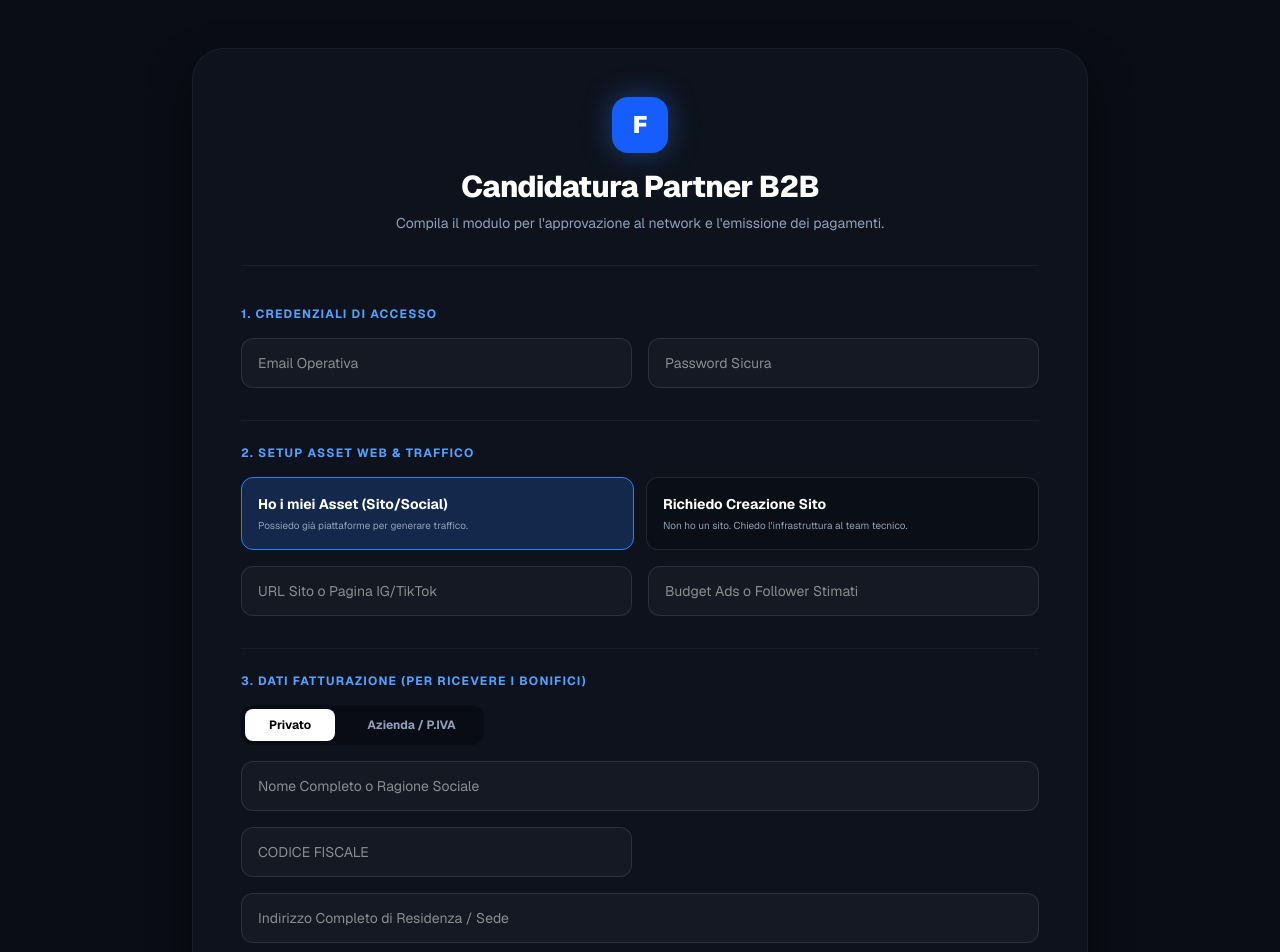
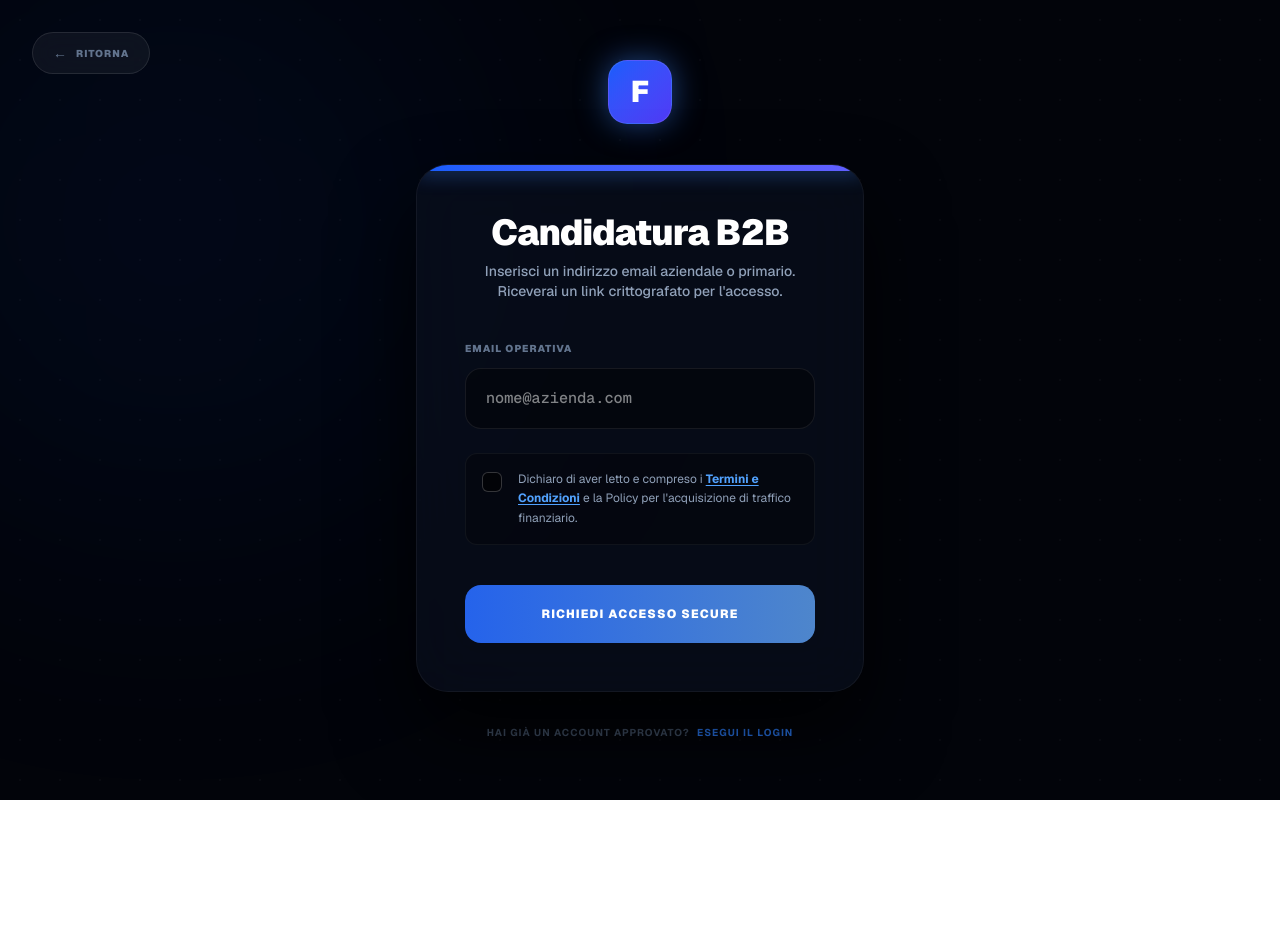
Before and after one commit to gabrielecrestini/financepartner, a Next.js app: page /signup in a window 1280 px wide. Shown: the top 952 px of the page. After the commit the page ends 800 px from the top, so only its background shows below. Built offline with nearby package versions, Linux system fonts and the light colour scheme.

Commit message:
Aggiornamento God-Tier: Nuova Dashboard Animata, S2S Integrato, Gateway Auth e Signup a norma

```diff
--- a/app/signup/page.js
+++ b/app/signup/page.js
@@ -1,181 +1,175 @@
 "use client";
 
 import { useState } from 'react';
-import { supabase } from '../../lib/supabaseClient';
-import { useRouter } from 'next/navigation';
+import { supabase } from '../lib/supabaseClient';
 import Link from 'next/link';
 
-export default function Signup() {
-  const router = useRouter();
-  const [loading, setLoading] = useState(false);
-  const [message, setMessage] = useState({ text: '', type: '' });
+export default function SignUp() {
+  const [email, setEmail] = useState('');
+  const [acceptedTerms, setAcceptedTerms] = useState(false);
+  const [status, setStatus] = useState('idle'); // 'idle', 'loading', 'success', 'error'
+  const [errorMessage, setErrorMessage] = useState('');
 
-  // Stato completo di tutto il form di iscrizione
-  const [formData, setFormData] = useState({
-    email: '', password: '',
-    full_name: '', entity_type: 'privato', tax_id: '', vat_number: '', address: '', payment_info: '', // KYC
-    experience_level: 'expert', registered_website: '', traffic_volume: '', // Traffico
-    acceptedTerms: false
-  });
+  const handleSignUp = async (e) => {
+    e.preventDefault();
 
-  const handleChange = (e) => {
-    const { name, value, type, checked } = e.target;
-    setFormData(prev => ({ ...prev, [name]: type === 'checkbox' ? checked : value }));
-  };
-
-  const handleSignup = async (e) => {
-    e.preventDefault();
-    setLoading(true);
-    setMessage({ text: '', type: '' });
-
-    if (!formData.acceptedTerms) {
-      setMessage({ text: 'Devi accettare i Termini e Condizioni per registrarti.', type: 'error' });
-      setLoading(false); return;
+    // Blocco di sicurezza se non accetta i termini
+    if (!acceptedTerms) {
+      setErrorMessage('Devi accettare i Termini e Condizioni per accedere al Network.');
+      setStatus('error');
+      setTimeout(() => setStatus('idle'), 4000);
+      return;
     }
 
-    // 1. Crea l'utente nel sistema di Auth
-    const { data, error } = await supabase.auth.signUp({
-      email: formData.email,
-      password: formData.password
+    setStatus('loading');
+    setErrorMessage('');
+
+    // Generazione del Magic Link direzionato al nostro Gateway di Sicurezza
+    const { error } = await supabase.auth.signInWithOtp({
+      email,
+      options: {
+        emailRedirectTo: `${window.location.origin}/auth/verify`,
+      },
     });
 
     if (error) {
-      setMessage({ text: error.message, type: 'error' });
-      setLoading(false); return;
+      setErrorMessage(error.message);
+      setStatus('error');
+      setTimeout(() => setStatus('idle'), 5000);
+    } else {
+      setStatus('success');
     }
-
-    if (data.user) {
-      // 2. Salva tutti i dati nel Profilo
-      const needsSite = formData.experience_level === 'beginner';
-      const cleanWebsite = needsSite ? 'Richiesta Creazione Sito da Admin' : formData.registered_website;
-
-      const { error: profileError } = await supabase
-        .from('profiles')
-        .upsert([{
-          id: data.user.id,
-          email: formData.email,
-          full_name: formData.full_name,
-          entity_type: formData.entity_type,
-          tax_id: formData.tax_id.toUpperCase(),
-          vat_number: formData.vat_number,
-          address: formData.address,
-          payment_info: formData.payment_info.toUpperCase(),
-          experience_level: formData.experience_level,
-          registered_website: cleanWebsite,
-          traffic_volume: formData.traffic_volume,
-          needs_website: needsSite,
-          traffic_status: 'pending',
-          kyc_status: 'pending',
-          wallet_pending: 0,
-          wallet_approved: 0
-        }]);
-
-      if (profileError) {
-        setMessage({ text: `Errore salvataggio dati: ${profileError.message}`, type: 'error' });
-      } else {
-        // Messaggio chiaro per la conferma Email
-        setMessage({ text: '✅ Candidatura Inviata! Abbiamo inviato un LINK DI ACCESSO alla tua email. Cliccalo per attivare l\'account.', type: 'success' });
-      }
-    }
-    setLoading(false);
   };
 
   return (
-    <div className="relative flex min-h-screen items-center justify-center overflow-x-hidden bg-[#0A0D16] py-12 px-4 sm:px-6 lg:px-8 font-sans">
+    <div className="min-h-screen bg-[#02040A] text-slate-300 font-sans flex flex-col items-center justify-center p-4 sm:p-6 relative overflow-hidden selection:bg-blue-500/30">
 
+      {/* MOTORE CSS E ANIMAZIONI */}
       <style dangerouslySetInnerHTML={{__html: `
-        .glass-panel { background: rgba(15, 20, 31, 0.8); backdrop-filter: blur(24px); border: 1px solid rgba(255, 255, 255, 0.05); box-shadow: 0 20px 40px 0 rgba(0, 0, 0, 0.5); }
-        .data-input { background: rgba(255, 255, 255, 0.03); border: 1px solid rgba(255, 255, 255, 0.1); color: white; transition: all 0.3s ease; }
-        .data-input:focus { border-color: #3B82F6; box-shadow: 0 0 0 2px rgba(59, 130, 246, 0.2); outline: none; }
-        .custom-checkbox { appearance: none; background-color: rgba(255,255,255,0.05); margin: 0; width: 1.2em; height: 1.2em; border: 1px solid rgba(255,255,255,0.2); border-radius: 0.3em; display: grid; place-content: center; cursor: pointer; flex-shrink: 0;}
-        .custom-checkbox:checked { background-color: #3B82F6; border-color: #3B82F6; }
-        .custom-checkbox:checked::before { content: "✔"; font-size: 0.8em; font-weight: bold; color: white; transform: scale(1); }
+        @import url('https://fonts.googleapis.com/css2?family=Inter:wght@400;500;700;900&display=swap');
+        body { font-family: 'Inter', sans-serif; }
+
+        @keyframes fadeUp { from { opacity: 0; transform: translateY(30px) scale(0.95); } to { opacity: 1; transform: translateY(0) scale(1); } }
+        @keyframes shimmerBtn { 0% { background-position: -200% center; } 100% { background-position: 200% center; } }
+        @keyframes pulseGlow { 0%, 100% { opacity: 0.3; transform: scale(1); } 50% { opacity: 0.5; transform: scale(1.05); } }
+
+        .glass-panel { background: rgba(11, 18, 33, 0.6); backdrop-filter: blur(30px); -webkit-backdrop-filter: blur(30px); border: 1px solid rgba(255, 255, 255, 0.05); box-shadow: 0 40px 80px rgba(0,0,0,0.8); border-radius: 2rem; animation: fadeUp 0.8s cubic-bezier(0.16, 1, 0.3, 1) forwards; }
+        .input-premium { background: rgba(0, 0, 0, 0.4); border: 1px solid rgba(255, 255, 255, 0.08); color: white; padding: 18px 20px; border-radius: 1rem; width: 100%; outline: none; transition: all 0.3s ease; font-size: 0.95rem; font-weight: 500; }
+        .input-premium:focus { border-color: #3B82F6; background: rgba(0, 0, 0, 0.7); box-shadow: inset 0 0 0 1px #3B82F6, 0 0 20px rgba(59,130,246,0.15); }
+
+        .btn-shimmer { position: relative; overflow: hidden; background-size: 200% auto; transition: all 0.3s ease; background-image: linear-gradient(90deg, rgba(37,99,235,1) 0%, rgba(96,165,250,0.8) 50%, rgba(37,99,235,1) 100%); }
+        .btn-shimmer:hover { animation: shimmerBtn 2.5s linear infinite; transform: translateY(-2px); box-shadow: 0 15px 30px -10px rgba(59,130,246,0.8); }
+
+        .bg-grid { background-image: radial-gradient(rgba(255,255,255,0.05) 1px, transparent 1px); background-size: 40px 40px; }
+
+        /* Checkbox Custom God-Tier */
+        .custom-checkbox { appearance: none; background-color: rgba(0,0,0,0.5); margin: 0; font: inherit; color: currentColor; width: 20px; height: 20px; border: 1px solid rgba(255,255,255,0.2); border-radius: 6px; display: grid; place-content: center; cursor: pointer; transition: all 0.2s ease; }
+        .custom-checkbox::before { content: ""; width: 10px; height: 10px; transform: scale(0); transition: 120ms transform ease-in-out; box-shadow: inset 1em 1em white; transform-origin: center; clip-path: polygon(14% 44%, 0 65%, 50% 100%, 100% 16%, 80% 0%, 43% 62%); }
+        .custom-checkbox:checked { background-color: #3B82F6; border-color: #3B82F6; box-shadow: 0 0 15px rgba(59,130,246,0.5); }
+        .custom-checkbox:checked::before { transform: scale(1); }
       `}} />
 
-      <div className="relative z-10 w-full max-w-4xl glass-panel rounded-[2rem] p-6 sm:p-12">
-        <div className="text-center mb-10 border-b border-white/5 pb-8">
-          <div className="mx-auto mb-4 flex h-14 w-14 items-center justify-center rounded-2xl bg-blue-600 shadow-[0_0_30px_rgba(59,130,246,0.4)]">
-            <span className="text-white text-2xl font-black">F</span>
+      {/* SFONDI E LUCI */}
+      <div className="absolute inset-0 z-0 bg-grid opacity-50 pointer-events-none"></div>
+      <div className="absolute top-[-10%] left-[-10%] w-[600px] h-[600px] bg-blue-600/20 rounded-full blur-[150px] pointer-events-none" style={{ animation: 'pulseGlow 8s infinite' }}></div>
+
+      {/* TASTO BACK */}
+      <Link href="/" className="absolute top-8 left-8 z-50 text-[10px] font-black text-slate-500 uppercase tracking-widest hover:text-white transition-colors bg-white/5 hover:bg-white/10 px-5 py-2.5 rounded-full border border-white/10 backdrop-blur-md flex items-center gap-2">
+        <span className="text-sm">←</span> Ritorna
+      </Link>
+
+      <div className="w-full max-w-md z-10">
+
+        {/* LOGO */}
+        <div className="flex justify-center mb-10">
+          <div className="w-16 h-16 bg-gradient-to-br from-blue-600 to-indigo-600 rounded-[1.2rem] flex items-center justify-center font-black text-white text-3xl shadow-[0_0_30px_rgba(59,130,246,0.5)] border border-white/10">
+            F
           </div>
-          <h2 className="text-3xl font-extrabold text-white tracking-tight">Candidatura Partner B2B</h2>
-          <p className="text-sm text-slate-400 mt-2">Compila il modulo per l'approvazione al network e l'emissione dei pagamenti.</p>
         </div>
 
-        <form onSubmit={handleSignup} className="space-y-8">
+        <div className="glass-panel p-8 sm:p-12 relative overflow-hidden">
+          <div className="absolute top-0 left-0 w-full h-1.5 bg-gradient-to-r from-blue-600 to-indigo-500 shadow-[0_0_20px_rgba(59,130,246,0.8)]"></div>
 
-          {/* 1. CREDENZIALI */}
-          <div className="space-y-4">
-            <h3 className="text-xs font-bold text-blue-400 uppercase tracking-widest">1. Credenziali di Accesso</h3>
-            <div className="grid grid-cols-1 sm:grid-cols-2 gap-4">
-              <input type="email" required name="email" value={formData.email} onChange={handleChange} className="data-input w-full rounded-xl px-4 py-3.5 text-sm" placeholder="Email Operativa" />
-              <input type="password" required name="password" minLength="6" value={formData.password} onChange={handleChange} className="data-input w-full rounded-xl px-4 py-3.5 text-sm" placeholder="Password Sicura" />
+          <h2 className="text-3xl sm:text-4xl font-black text-white tracking-tight mb-2 text-center">Candidatura B2B</h2>
+          <p className="text-sm text-slate-400 text-center font-medium mb-10">Inserisci un indirizzo email aziendale o primario. Riceverai un link crittografato per l'accesso.</p>
+
+          {/* STATO SUCCESSO */}
+          {status === 'success' ? (
+            <div className="text-center animate-[fadeUp_0.5s_ease-out_forwards]">
+              <div className="w-20 h-20 bg-emerald-500/10 border border-emerald-500/30 text-emerald-400 rounded-full flex items-center justify-center text-4xl mx-auto mb-6 shadow-[0_0_30px_rgba(16,185,129,0.3)]">
+                ✓
+              </div>
+              <h3 className="text-2xl font-black text-white mb-3">Terminale Autorizzato</h3>
+              <p className="text-sm text-slate-400 leading-relaxed mb-8">
+                Abbiamo inviato un pacchetto di accesso sicuro a <strong className="text-white">{email}</strong>.<br/>Controlla la tua casella di posta (anche nello spam) e clicca sul pulsante per entrare nel network.
+              </p>
+              <button onClick={() => setStatus('idle')} className="text-[10px] font-black uppercase tracking-widest text-slate-500 hover:text-white transition-colors underline underline-offset-4">
+                Usa un'altra email
+              </button>
             </div>
-          </div>
+          ) : (
+            /* FORM DI REGISTRAZIONE */
+            <form onSubmit={handleSignUp} className="space-y-6">
 
-          {/* 2. TRAFFICO E SITO */}
-          <div className="space-y-4 border-t border-white/5 pt-6">
-            <h3 className="text-xs font-bold text-blue-400 uppercase tracking-widest">2. Setup Asset Web & Traffico</h3>
-            <div className="grid grid-cols-1 sm:grid-cols-2 gap-3 mb-4">
-              <div onClick={() => setFormData({...formData, experience_level: 'expert'})} className={`cursor-pointer p-4 rounded-xl border transition-all ${formData.experience_level === 'expert' ? 'bg-blue-500/20 border-blue-500' : 'bg-black/20 border-white/10 hover:border-white/30'}`}>
-                <p className="text-sm font-bold text-white mb-1">Ho i miei Asset (Sito/Social)</p>
-                <p className="text-[10px] text-slate-400">Possiedo già piattaforme per generare traffico.</p>
+              <div>
+                <label className="block text-[10px] font-black text-slate-500 uppercase tracking-widest mb-3">Email Operativa</label>
+                <input
+                  type="email"
+                  required
+                  value={email}
+                  onChange={(e) => setEmail(e.target.value)}
+                  className="input-premium font-mono text-blue-200"
+                  placeholder="nome@azienda.com"
+                  disabled={status === 'loading'}
+                />
               </div>
-              <div onClick={() => setFormData({...formData, experience_level: 'beginner'})} className={`cursor-pointer p-4 rounded-xl border transition-all ${formData.experience_level === 'beginner' ? 'bg-blue-500/20 border-blue-500' : 'bg-black/20 border-white/10 hover:border-white/30'}`}>
-                <p className="text-sm font-bold text-white mb-1">Richiedo Creazione Sito</p>
-                <p className="text-[10px] text-slate-400">Non ho un sito. Chiedo l'infrastruttura al team tecnico.</p>
+
+              {/* CHECKBOX TERMINI E CONDIZIONI (COLLEGATO ALLA PAGINA /terms) */}
+              <div className="flex items-start gap-4 p-4 rounded-xl bg-black/30 border border-white/5 hover:border-blue-500/30 transition-colors cursor-pointer" onClick={() => setAcceptedTerms(!acceptedTerms)}>
+                <div className="pt-0.5">
+                  <input
+                    type="checkbox"
+                    checked={acceptedTerms}
+                    onChange={(e) => setAcceptedTerms(e.target.checked)}
+                    className="custom-checkbox"
+                    onClick={(e) => e.stopPropagation()} // Previene il doppio click
+                  />
+                </div>
+                <p className="text-xs text-slate-400 leading-relaxed select-none">
+                  Dichiaro di aver letto e compreso i <Link href="/terms" onClick={(e) => e.stopPropagation()} className="text-blue-400 font-bold hover:text-blue-300 underline underline-offset-2 transition-colors">Termini e Condizioni</Link> e la Policy per l'acquisizione di traffico finanziario.
+                </p>
               </div>
-            </div>
 
-            {formData.experience_level === 'expert' ? (
-              <div className="grid grid-cols-1 sm:grid-cols-2 gap-4">
-                <input type="url" required name="registered_website" value={formData.registered_website} onChange={handleChange} className="data-input w-full rounded-xl px-4 py-3.5 text-sm" placeholder="URL Sito o Pagina IG/TikTok" />
-                <input type="text" required name="traffic_volume" value={formData.traffic_volume} onChange={handleChange} className="data-input w-full rounded-xl px-4 py-3.5 text-sm" placeholder="Budget Ads o Follower Stimati" />
+              {/* ERRORE ANIMATO */}
+              {status === 'error' && (
+                <div className="bg-rose-900/20 border border-rose-500/30 p-4 rounded-xl flex items-center gap-3 animate-[fadeUp_0.3s_ease-out_forwards]">
+                  <span className="text-rose-500 text-xl">⚠️</span>
+                  <p className="text-[11px] font-bold text-rose-200/80">{errorMessage}</p>
+                </div>
+              )}
+
+              <div className="pt-4">
+                <button
+                  type="submit"
+                  disabled={status === 'loading'}
+                  className="w-full btn-shimmer text-white font-black text-[12px] px-8 py-5 rounded-2xl active:scale-95 uppercase tracking-widest transition-all disabled:opacity-50 flex items-center justify-center gap-3"
+                >
+                  {status === 'loading' ? (
+                    <>
+                      <span className="w-4 h-4 border-2 border-white/30 border-t-white rounded-full animate-spin"></span>
+                      Generazione Chiave...
+                    </>
+                  ) : 'Richiedi Accesso Secure'}
+                </button>
               </div>
-            ) : (
-              <input type="text" required name="traffic_volume" value={formData.traffic_volume} onChange={handleChange} className="data-input w-full rounded-xl px-4 py-3.5 text-sm" placeholder="Budget Mensile Stimato per le tue Ads (es. 500€/mese)" />
-            )}
-          </div>
+            </form>
+          )}
+        </div>
 
-          {/* 3. FATTURAZIONE E KYC */}
-          <div className="space-y-4 border-t border-white/5 pt-6">
-            <h3 className="text-xs font-bold text-blue-400 uppercase tracking-widest">3. Dati Fatturazione (Per ricevere i bonifici)</h3>
-            <div className="flex gap-2 p-1 bg-black/30 rounded-xl w-full sm:w-max mb-4">
-              <button type="button" onClick={() => setFormData({...formData, entity_type: 'privato'})} className={`px-6 py-2 text-xs font-bold rounded-lg transition-all ${formData.entity_type === 'privato' ? 'bg-white text-black' : 'text-slate-400'}`}>Privato</button>
-              <button type="button" onClick={() => setFormData({...formData, entity_type: 'azienda'})} className={`px-6 py-2 text-xs font-bold rounded-lg transition-all ${formData.entity_type === 'azienda' ? 'bg-white text-black' : 'text-slate-400'}`}>Azienda / P.IVA</button>
-            </div>
+        <p className="text-center mt-8 text-[10px] font-bold text-slate-600 uppercase tracking-widest">
+          Hai già un account approvato? <Link href="/login" className="text-blue-500 hover:text-blue-400 ml-1 transition-colors">Esegui il Login</Link>
+        </p>
 
-            <div className="grid grid-cols-1 sm:grid-cols-2 gap-4">
-              <input type="text" required name="full_name" value={formData.full_name} onChange={handleChange} className="data-input w-full rounded-xl px-4 py-3.5 text-sm sm:col-span-2" placeholder="Nome Completo o Ragione Sociale" />
-              <input type="text" required name="tax_id" value={formData.tax_id} onChange={handleChange} className="data-input w-full rounded-xl px-4 py-3.5 text-sm uppercase" placeholder="Codice Fiscale" />
-              {formData.entity_type === 'azienda' && <input type="text" required name="vat_number" value={formData.vat_number} onChange={handleChange} className="data-input w-full rounded-xl px-4 py-3.5 text-sm" placeholder="Partita IVA" />}
-              <input type="text" required name="address" value={formData.address} onChange={handleChange} className="data-input w-full rounded-xl px-4 py-3.5 text-sm sm:col-span-2" placeholder="Indirizzo Completo di Residenza / Sede" />
-              <input type="text" required name="payment_info" value={formData.payment_info} onChange={handleChange} className="data-input w-full rounded-xl px-4 py-3.5 text-sm sm:col-span-2 font-mono uppercase tracking-widest text-emerald-400 placeholder-slate-500" placeholder="IBAN Bancario (IT00X...)" />
-            </div>
-          </div>
-
-          <div className="space-y-6 pt-6 border-t border-white/5">
-            <div className="flex items-start gap-3 p-4 rounded-xl bg-white/[0.02] border border-white/[0.05]">
-              <input type="checkbox" id="terms" name="acceptedTerms" checked={formData.acceptedTerms} onChange={handleChange} className="custom-checkbox mt-0.5" />
-              <label htmlFor="terms" className="text-[11px] leading-relaxed text-slate-400 cursor-pointer">
-                Dichiaro che i dati inseriti sono reali. Accetto i <Link href="#" className="text-blue-400 font-bold">Termini del Network</Link> e autorizzo il controllo incrociato del traffico.
-              </label>
-            </div>
-
-            {message.text && (
-              <div className={`p-4 rounded-xl text-sm font-bold tracking-wide text-center ${message.type === 'error' ? 'bg-rose-500/20 text-rose-400' : 'bg-emerald-500/20 text-emerald-400'}`}>
-                {message.text}
-              </div>
-            )}
-
-            <button type="submit" disabled={loading} className="w-full bg-blue-600 hover:bg-blue-500 text-white font-black text-sm px-6 py-5 rounded-2xl shadow-[0_0_30px_rgba(59,130,246,0.3)] transition-all active:scale-95 uppercase tracking-widest disabled:opacity-50">
-              {loading ? 'Invio Dati Server...' : 'Invia Candidatura per Approvazione'}
-            </button>
-          </div>
-        </form>
-
-        <p className="text-center text-xs text-slate-400 mt-8">
-          Hai già effettuato l'accesso? <Link href="/login" className="font-bold text-blue-400 hover:text-white uppercase tracking-widest">Login</Link>
-        </p>
       </div>
     </div>
   );
```
Also changed, not shown: app/auth/verify/page.js (added, +148 -0 lines).
